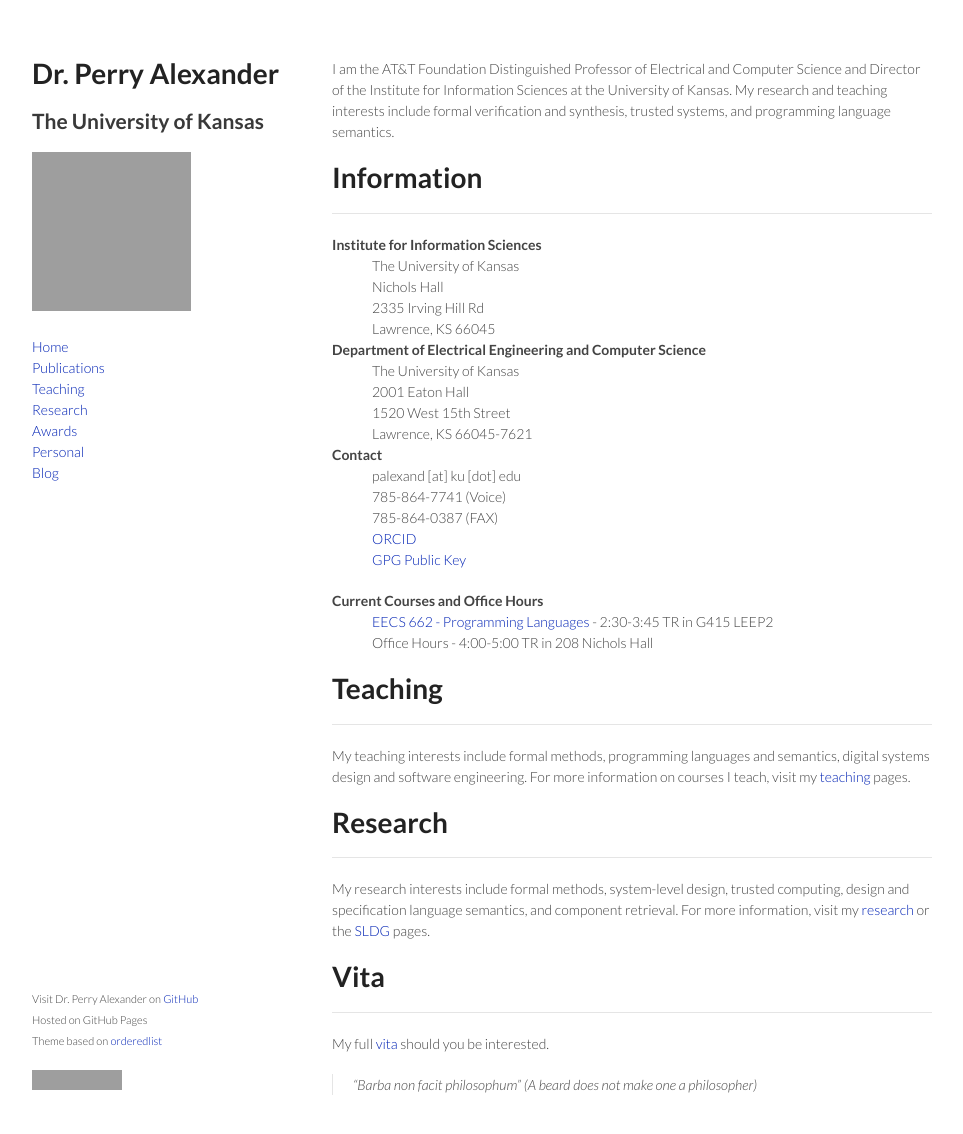
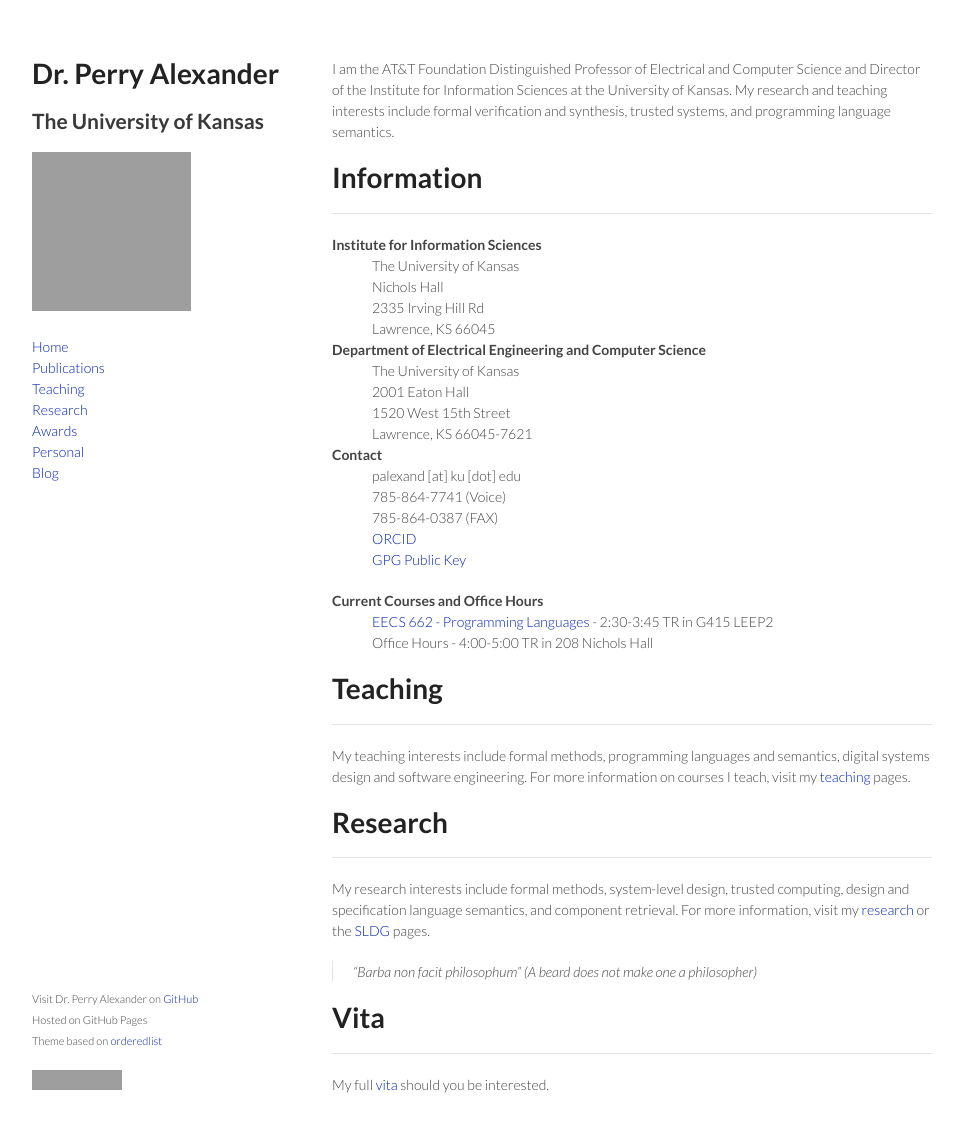
Before and after one commit to palexand/palexand.github.io, a Jekyll site: the page built from index.md, in a window 1280 px wide and 1165 px high. Shown: the top 1134 px of the window, without its empty margins (158-1121 px from the left). Built offline with Jekyll 4.4.1, drawn with Linux system fonts in a browser that asks for light colours; grey boxes are pictures that could not be loaded.

Commit message:
update to front page

```diff
--- a/index.md
+++ b/index.md
@@ -56,8 +56,9 @@ trusted computing, design and specification language semantics, and
 component retrieval. For more information, visit my
 [research](research) or the [SLDG](http://ku-sldg.github.io) pages.
 
+> “Barba non facit philosophum” (A beard does not make one a philosopher)
+
+
 # Vita
 ----
 My full [vita]({{ site.baseurl }}/resources/vitae.pdf) should you be interested.
-
-> “Barba non facit philosophum” (A beard does not make one a philosopher)
```
